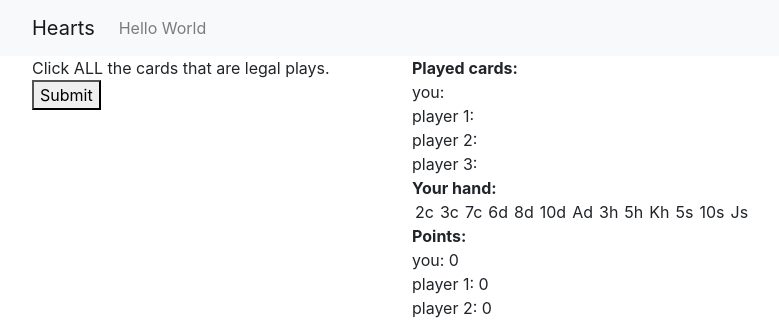
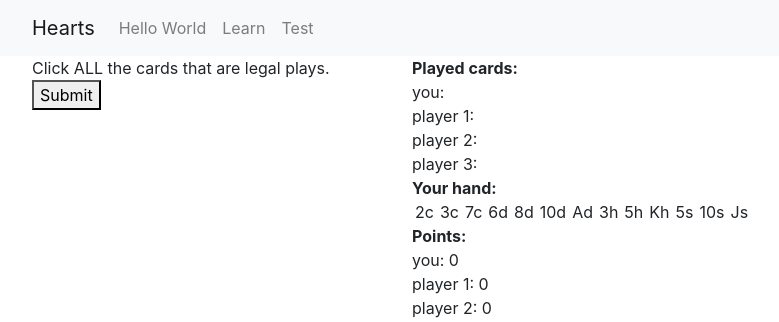
Before and after one commit to tykosc/Hearts, a Flask app: page /test in a window 1280 px wide. Shown: the top 322 px of the page, without its empty margins (53-832 px from the left). Run offline with Flask 2, Linux system fonts and the light colour scheme; some libraries are stand-ins or nearby versions.

Commit message:
added navbar

```diff
--- a/templates/layout.html
+++ b/templates/layout.html
@@ -32,6 +32,8 @@
     <div class="collapse navbar-collapse" id="navbarNavAltMarkup">
       <div class="navbar-nav">
         <a class="nav-link" href="/">Hello World</a>
+        <a class="nav-link" href="/learn">Learn</a>
+        <a class="nav-link" href="/test">Test</a>
       </div>
     </div>
   </div>
```
